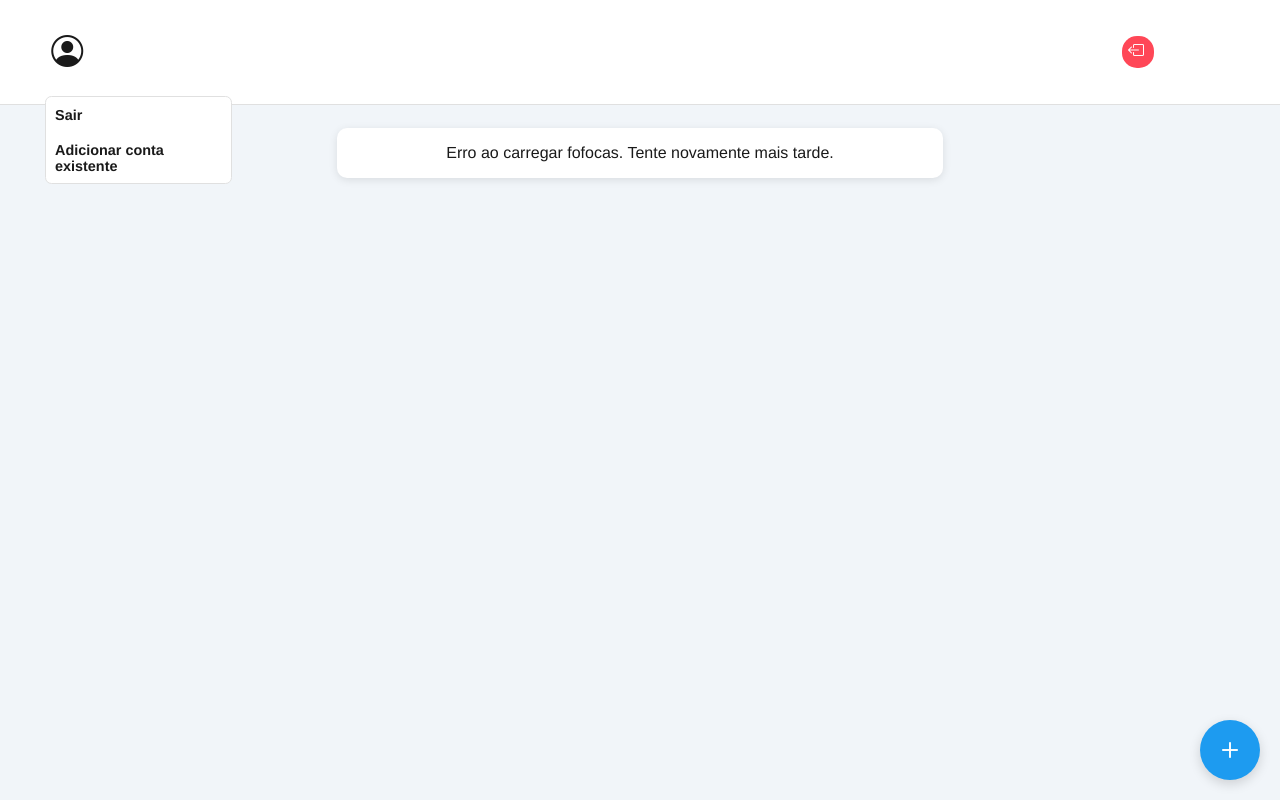
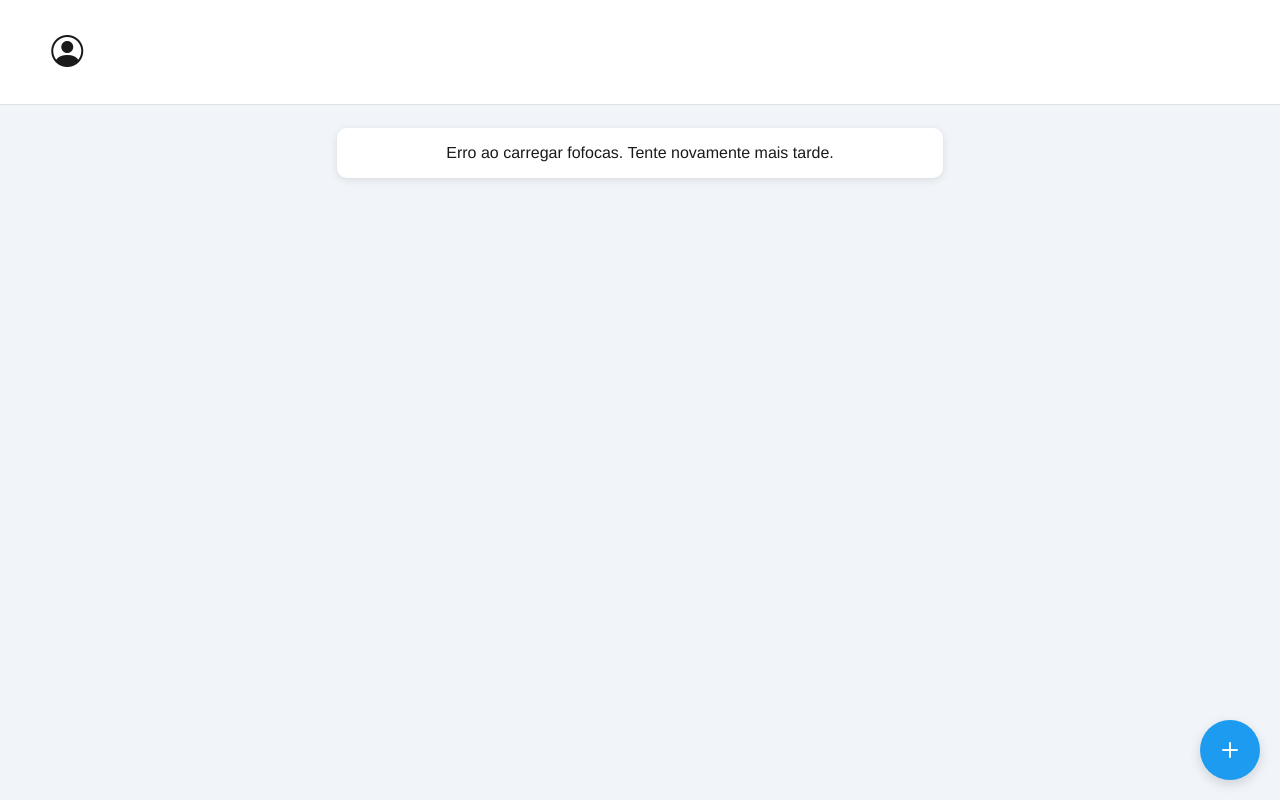
Before and after one commit to Arthurzilla/PROJETO-INTEGRADOR-2024, a website: page src/views/timeline.html in a window 1280 px wide. Drawn offline with nearby package versions, Linux system fonts and the light colour scheme; no server answers.

Commit message:
fiz o modal e exclui o botao que se tornou desnecessário

```diff
--- a/public/script/Timeline.script.js
+++ b/public/script/Timeline.script.js
@@ -35,6 +35,22 @@ document.addEventListener('DOMContentLoaded', () => {
     const displayUserDiv = document.getElementById('nav-display');
     const userUserDiv = document.getElementById('nav-user');
     const usuarioDiv = document.getElementById('user-specs')
+    const userNav = document.getElementById('user-nav');
+    const userModal = document.getElementById('user-modal');
+
+    userNav.addEventListener('click', () => {
+        userModal.style.display = 'block'; // Mostra o modal
+    });
+
+    document.addEventListener('click', (event) => {
+        const isClickInsideUserNav = userNav.contains(event.target);
+        const isClickInsideUserModal = userModal.contains(event.target);
+
+        if (!isClickInsideUserNav && !isClickInsideUserModal) {
+            userModal.style.display = 'none'; // Esconde o modal
+        }
+    })
+
 
     if (token) {
         fetch('/usuario-logado', {
--- a/public/style/Timeline.style.css
+++ b/public/style/Timeline.style.css
@@ -101,30 +101,6 @@ nav {
 }
 
 
-#logout-button {
-    gap: 0.5rem;
-    padding: 0.4rem;
-    border-radius: 0.4rem;
-    margin-left: 80%;
-    background-color: #ff4757; /* Vermelho para destacar */
-    color: white; /* Texto branco */
-    border: none; /* Sem borda */
-    border-radius: 15px; /* Cantos arredondados */
-    width: 1.2rem;
-    height: 1.2rem;
-    cursor: pointer; /* Cursor em forma de mão ao passar por cima */
-    transition: background-color 0.3s ease; /* Transição suave para a cor de fundo */
-}
-
-#logout-button:hover {
-    background-color: #e84118; /* Cor mais escura ao passar o mouse */
-}
-
-#logout-button:focus {
-    outline: none; /* Remove a borda de foco */
-    box-shadow: 0 0 0 2px rgba(255, 71, 87, 0.5); /* Sombra ao focar */
-}
-
 #user-modal{
     z-index: 1001;
     background-color: #fff;
@@ -135,7 +111,8 @@ nav {
     top: 12vh;
 
     border: 1px solid #e0e0e0;
-    border-radius: 0.4rem
+    border-radius: 0.4rem;
+    display: none;
 }
 
 #user-modal-content{
@@ -146,17 +123,20 @@ nav {
     justify-content: flex-start
 }
 
-#user-modal-content div{
+#user-modal-content a{
     width: 90%;
-    padding: 0.3rem;
+
     margin-top: 0.3rem;
     margin-bottom: 0.3rem;
     font-weight: bold;
-    font-size: 0.9rem
+    font-size: 0.9rem;
+    padding: 0.3rem;
 }
 
-#user-modal-content div:hover{
+
+#user-modal-content a:hover{
     background-color: #e0e0e0;
+    cursor: pointer;
 }
 
 
--- a/src/views/timeline.html
+++ b/src/views/timeline.html
@@ -20,13 +20,13 @@
                     <div id='nav-user' class='user'></div>
                 </div>
         </div>
-        <div id="logout-button" class="bi bi-box-arrow-left"></div>
+        <!-- <div id="logout-button" class="bi bi-box-arrow-left"></div> -->
     </nav>
 
     <div id="user-modal">
         <div id="user-modal-content">
-            <div id="user-modal-content-sair">Sair</div>
-            <div id="user-modal-content-adicionar">Adicionar conta existente</div>
+            <a id="logout-button">Sair</a>
+            <a>Adicionar conta existente</a>
         </div>
     </div>
 
```
